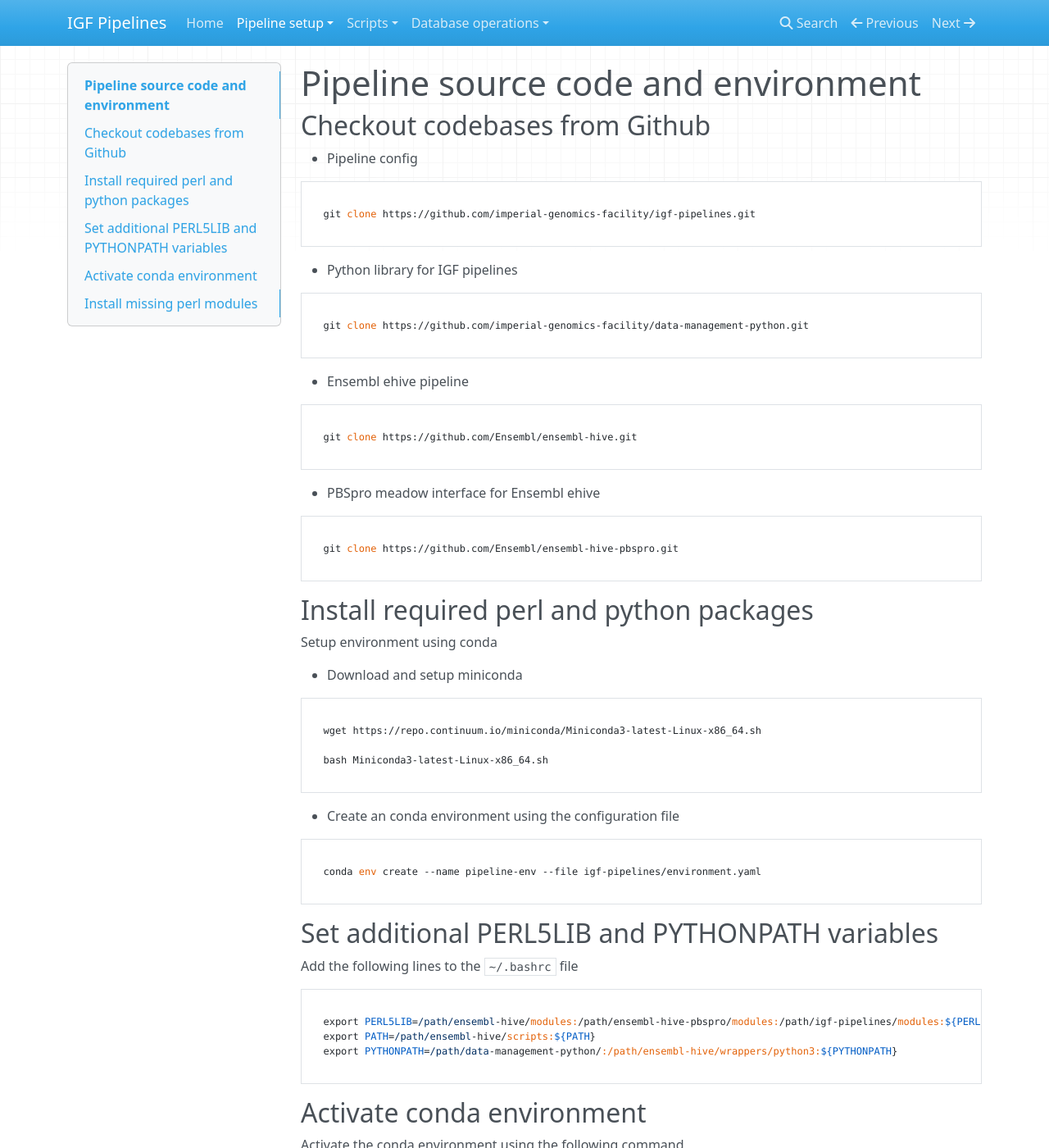
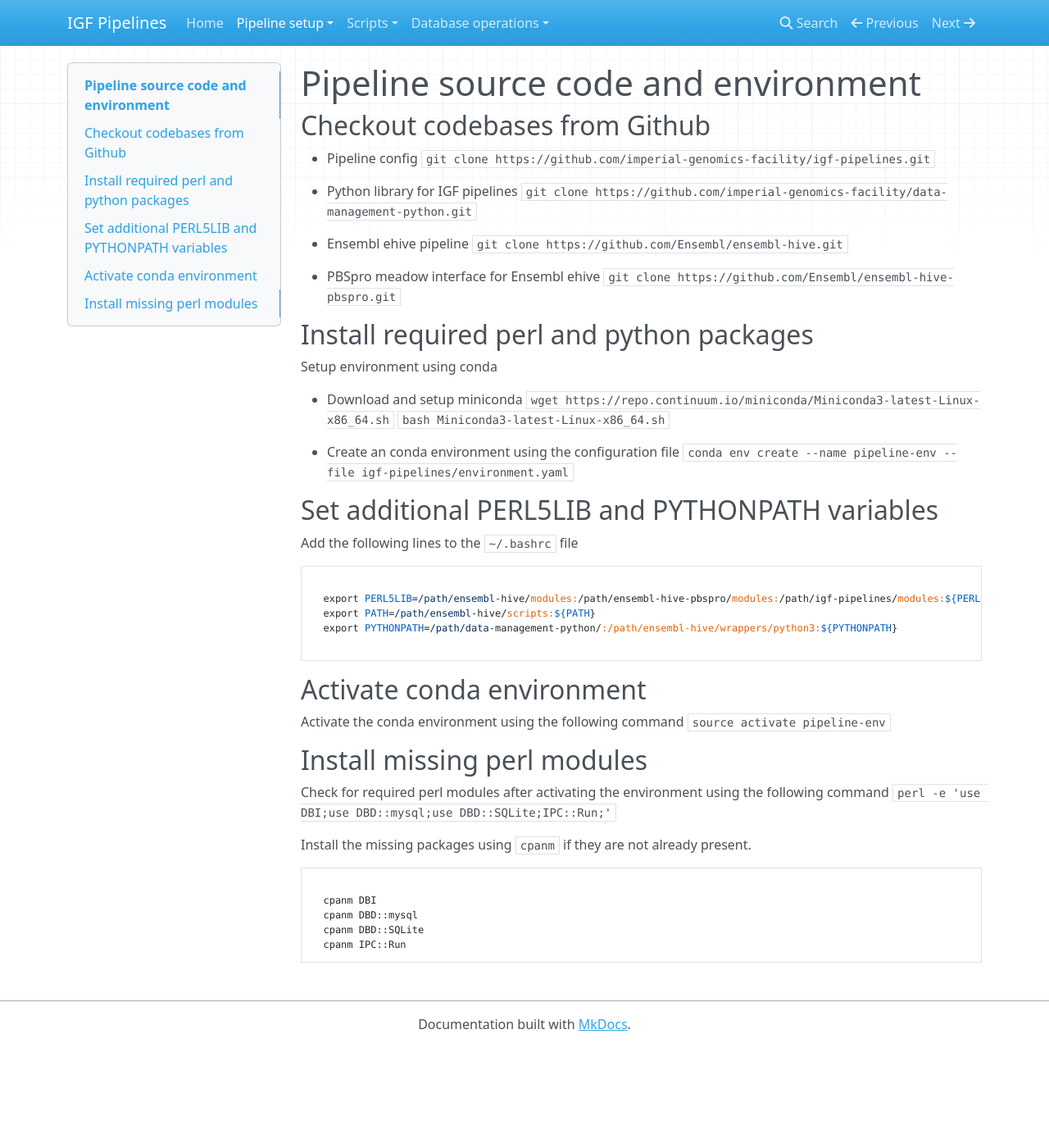
Before and after one commit to imperial-genomics-facility/igf-pipelines, an MkDocs documentation site: the page built from docs/scripts/env.md, in a window 1280 px wide and 1400 px high. Shown: the whole window at 82% size. Built offline with MkDocs 1.6.1, drawn with Linux system fonts in a browser that asks for light colours; nearby versions of some CDN libraries; old or Windows-style settings are respelled for this version of MkDocs; some of the changed text lies outside the part shown.

```diff
--- a/docs/scripts/env.md
+++ b/docs/scripts/env.md
@@ -3,45 +3,27 @@
 ## Checkout codebases from Github
 
 * Pipeline config
-<pre><code>
-  git clone https://github.com/imperial-genomics-facility/igf-pipelines.git
-
-</code></pre>
+  `git clone https://github.com/imperial-genomics-facility/igf-pipelines.git`
 
 * Python library for IGF pipelines
-<pre><code>
-  git clone https://github.com/imperial-genomics-facility/data-management-python.git
-
-</code></pre>
+  `git clone https://github.com/imperial-genomics-facility/data-management-python.git`
 
 * Ensembl ehive pipeline
-<pre><code>
-  git clone https://github.com/Ensembl/ensembl-hive.git
-
-</code></pre>
+  `git clone https://github.com/Ensembl/ensembl-hive.git`
 
 * PBSpro meadow interface for Ensembl ehive
-<pre><code>
-  git clone https://github.com/Ensembl/ensembl-hive-pbspro.git
-
-</code></pre>
+  `git clone https://github.com/Ensembl/ensembl-hive-pbspro.git`
 
 ## Install required perl and python packages
 Setup environment using conda
 
 * Download and setup miniconda
-<pre><code>
-  wget https://repo.continuum.io/miniconda/Miniconda3-latest-Linux-x86_64.sh
-
-  bash Miniconda3-latest-Linux-x86_64.sh
-
-</code></pre>
+  `wget https://repo.continuum.io/miniconda/Miniconda3-latest-Linux-x86_64.sh`
+  `bash Miniconda3-latest-Linux-x86_64.sh`
 
 * Create an conda environment using the configuration file
-<pre><code>
-  conda env create --name pipeline-env --file igf-pipelines/environment.yaml
+  `conda env create --name pipeline-env --file igf-pipelines/environment.yaml`
 
-</code></pre>
 
 ## Set additional PERL5LIB and PYTHONPATH variables
 Add the following lines to the `~/.bashrc` file
@@ -54,17 +36,11 @@ Add the following lines to the `~/.bashrc` file
 
 ## Activate conda environment
 Activate the conda environment using the following command
-<pre><code>
-  source activate pipeline-env
-
-</code></pre>
+  `source activate pipeline-env`
 
 ## Install missing perl modules
 Check for required perl modules after activating the environment using the following command
-<pre><code>
-  perl -e 'use DBI;use DBD::mysql;use DBD::SQLite;IPC::Run;'
-
-</code></pre>
+  `perl -e 'use DBI;use DBD::mysql;use DBD::SQLite;IPC::Run;'`
 
 Install the missing packages using `cpanm` if they are not already present.
 <pre><code>
@@ -72,5 +48,4 @@ Install the missing packages using `cpanm` if they are not already present.
   cpanm DBD::mysql
   cpanm DBD::SQLite
   cpanm IPC::Run
-
 </code></pre>
```
